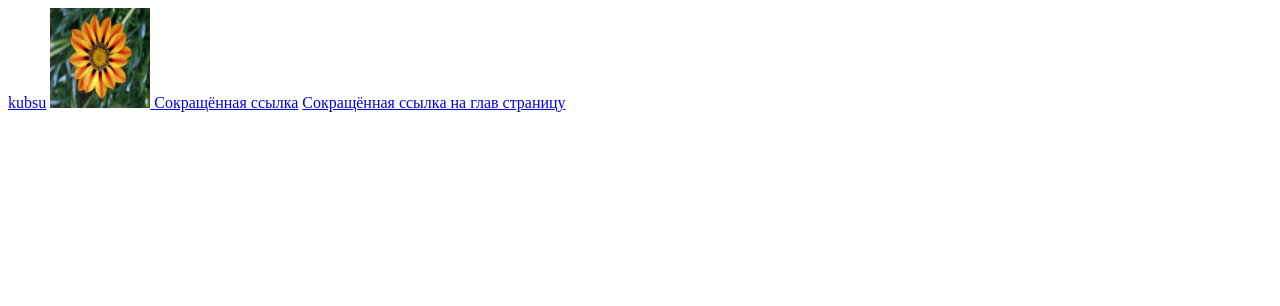
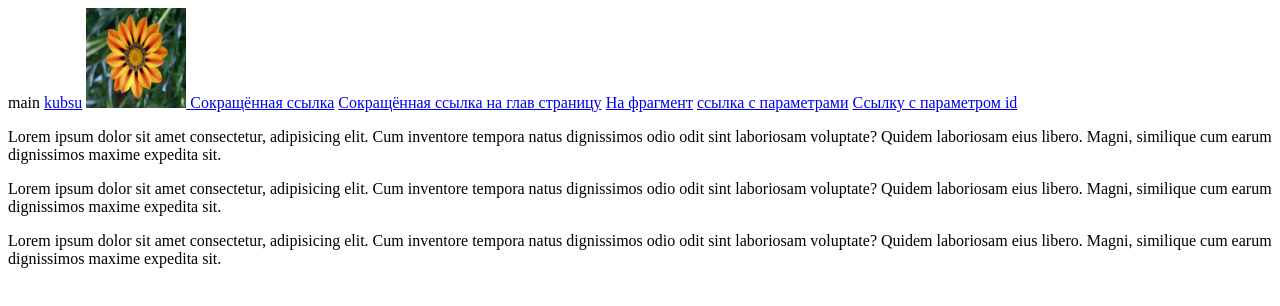
Before and after one commit to UserCommon/UserCommon.github.io, a plain HTML site: page index.html in a window 1280 px wide. Drawn offline with Linux system fonts and the light colour scheme.

Commit message:
changes 2

```diff
--- a/index.html
+++ b/index.html
@@ -1,5 +1,8 @@
 
 <html>
+    <head>
+        main
+    </head>
     <body>
         <a href = "https://kubsu.ru">kubsu</a>
         <a href="https://kubsu.ru">
@@ -7,6 +10,15 @@
         </a>
         <a href = "/pp.html">Сокращённая ссылка</a>
         <a href = "/index.html">Сокращённая ссылка на глав страницу</a>
+        <a href="#lorem1">На фрагмент</a>
+        <a href="/index.html?name=Kirill&age=19&region=krd">ссылка с параметрами</a>
+        <a href="/pp.html#greets">Ссылку с параметром id</a>
+
+
+
+        <p id="lorem1">Lorem ipsum dolor sit amet consectetur, adipisicing elit. Cum inventore tempora natus dignissimos odio odit sint laboriosam voluptate? Quidem laboriosam eius libero. Magni, similique cum earum dignissimos maxime expedita sit.</p>
+        <p>Lorem ipsum dolor sit amet consectetur, adipisicing elit. Cum inventore tempora natus dignissimos odio odit sint laboriosam voluptate? Quidem laboriosam eius libero. Magni, similique cum earum dignissimos maxime expedita sit.</p>
+        <p>Lorem ipsum dolor sit amet consectetur, adipisicing elit. Cum inventore tempora natus dignissimos odio odit sint laboriosam voluptate? Quidem laboriosam eius libero. Magni, similique cum earum dignissimos maxime expedita sit.</p>
 
     </body>
 </html>
```
Also changed, not shown: pp.html (+8 -0 lines).
